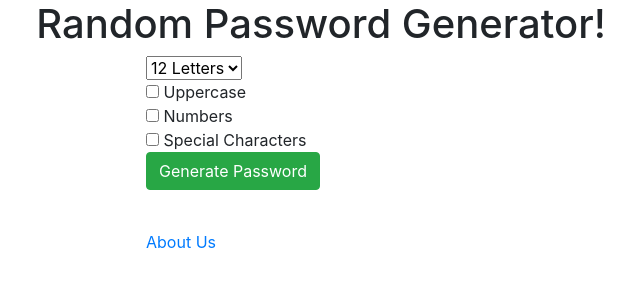
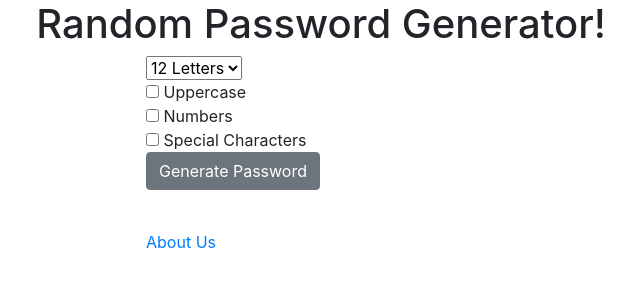
Before and after one commit to vacchiano/Random-Pwd-Generator, a Django app: page / in a window 1280 px wide. Shown: the top 300 px of the page, without its empty margins (319-959 px from the left). Run offline with Django 3.2, Linux system fonts and the light colour scheme; some libraries are stand-ins or nearby versions.

Commit message:
Changed the button color

```diff
--- a/generator/templates/generator/home.html
+++ b/generator/templates/generator/home.html
@@ -30,7 +30,7 @@
     <input type="checkbox" name="special"> Special Characters
     <br/>
 
-    <input type="submit" name="" value="Generate Password" class="btn btn-success">
+    <input type="submit" name="" value="Generate Password" class="btn btn-secondary">
 
   </form>
 
```
